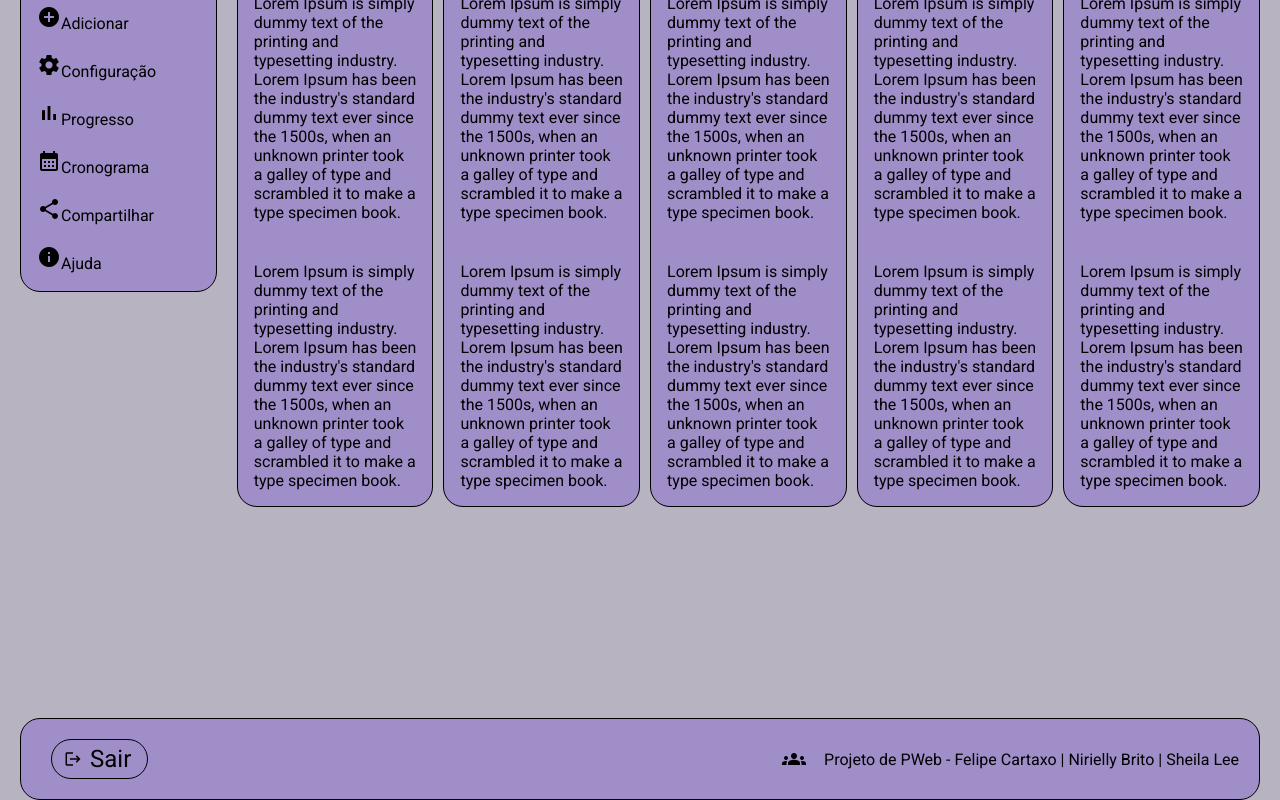
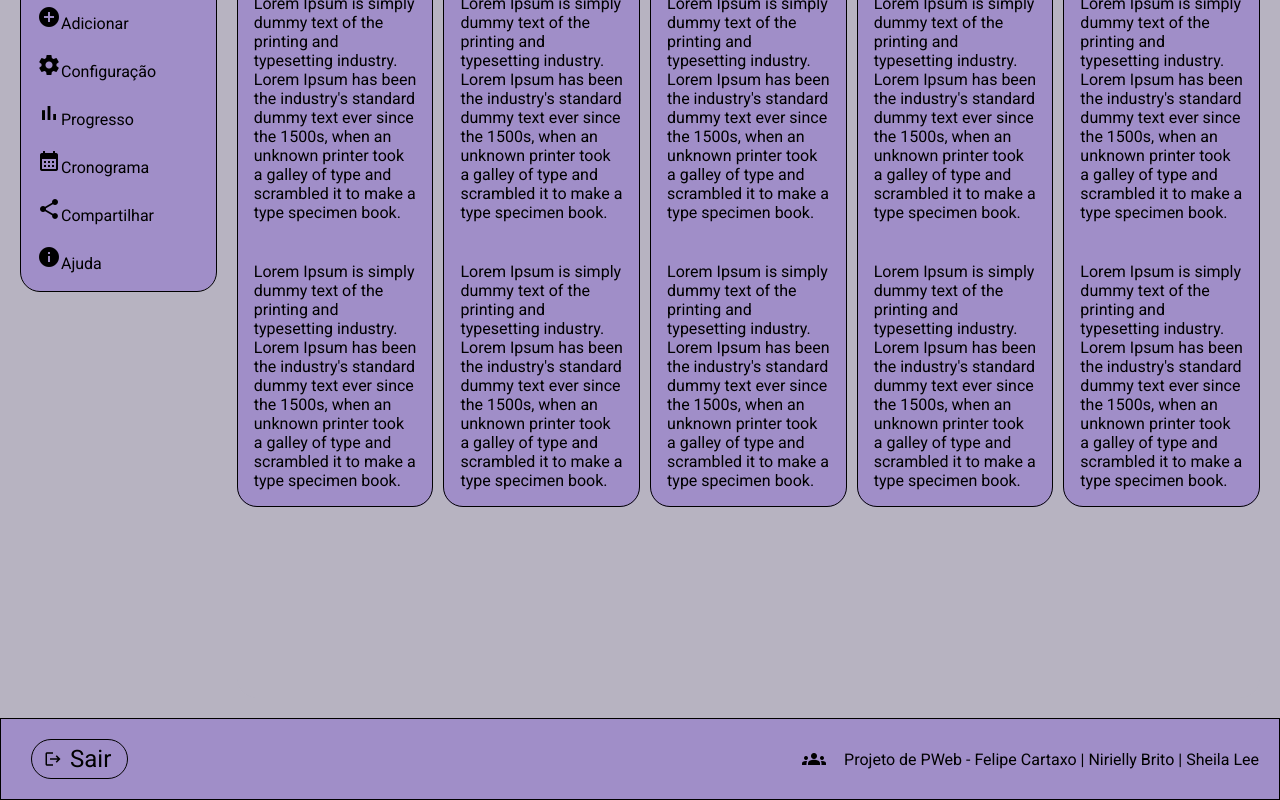
Before and after one commit to felipecartaxo/pweb1-angular-smartcat, an Angular app in the folder smartcat-projeto/: page / in a window 1280 px wide. Shown: the part 242-1042 px from the top of the page. Built offline with nearby package versions, Linux system fonts and the light colour scheme.

Commit message:
ajustando o rodapé

```diff
--- a/smartcat-projeto/src/app/app.component.css
+++ b/smartcat-projeto/src/app/app.component.css
@@ -28,11 +28,11 @@ app-menu-lateral {
 }
 
 .container-rodape {
-    margin-left: 20px;
-    margin-right: 20px;
+    /*margin-left: 20px;*/
+    /*margin-right: 20px;*/
     margin-bottom: 20px;
     border: 1px solid black;
-    border-radius: 20px;
+    /*border-radius: 20px;*/
 
     background-color: #a08ec8;
     display: flex;
```
